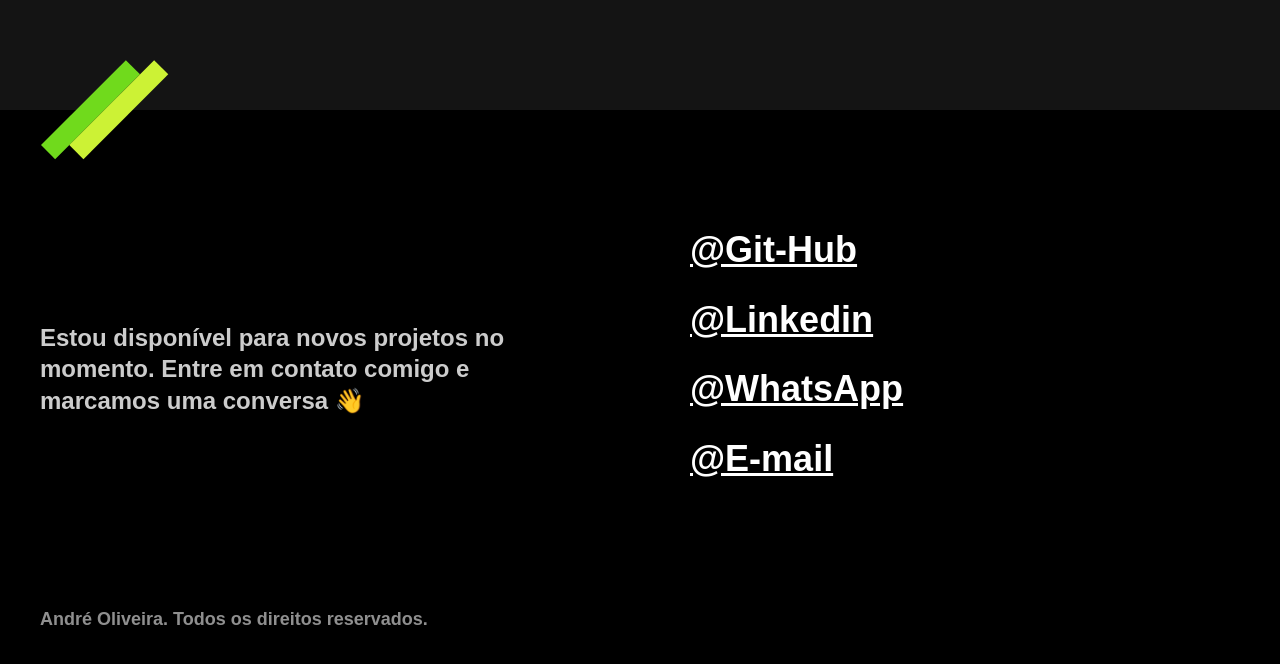
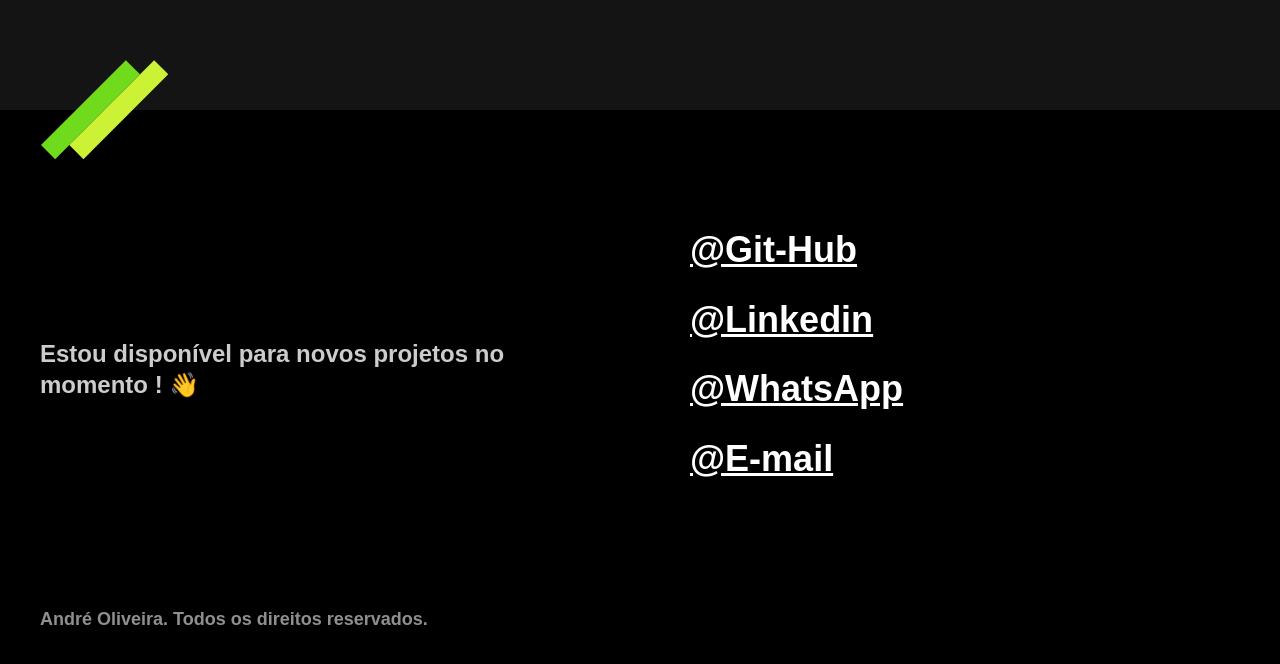
Before and after one commit to andreoliveira-futurodev/portfolio, a plain HTML site: page index.html in a window 1280 px wide. Shown: the part 2366-3030 px from the top of the page. Drawn offline with Linux system fonts and the light colour scheme.

Commit message:
ajustes de edicao 2

```diff
--- a/index.html
+++ b/index.html
@@ -125,7 +125,7 @@
 
   <footer class="footer" id="contato">
     <div class="footer-container">
-      <p class="footer-texto">Estou disponível para novos projetos no momento. Entre em contato comigo e marcamos uma conversa 👋</p>
+      <p class="footer-texto">Estou disponível para novos projetos no momento  ! 👋</p>
       <ul class="footer-contato">
         <li><a href="https://github.com/andreoliveira-futurodev" target="_blank" rel="noopener noreferrer">
                 <p>@Git-Hub</p>
```
